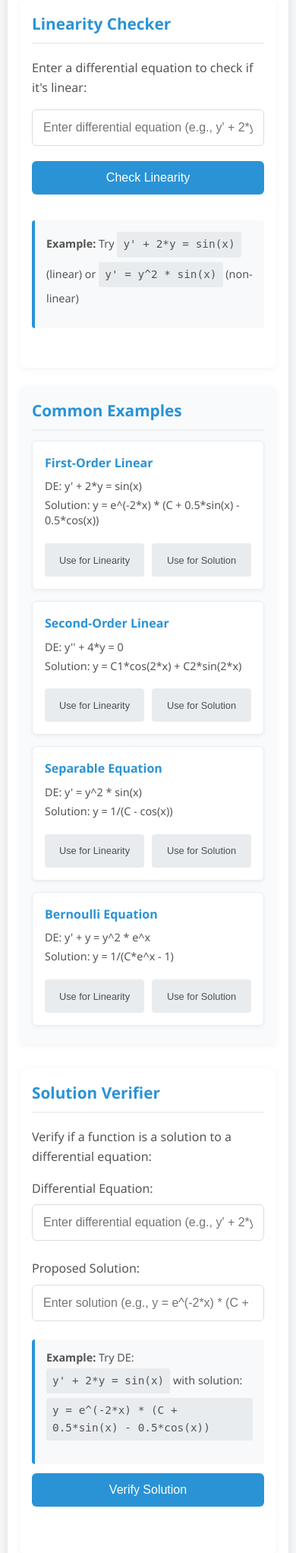
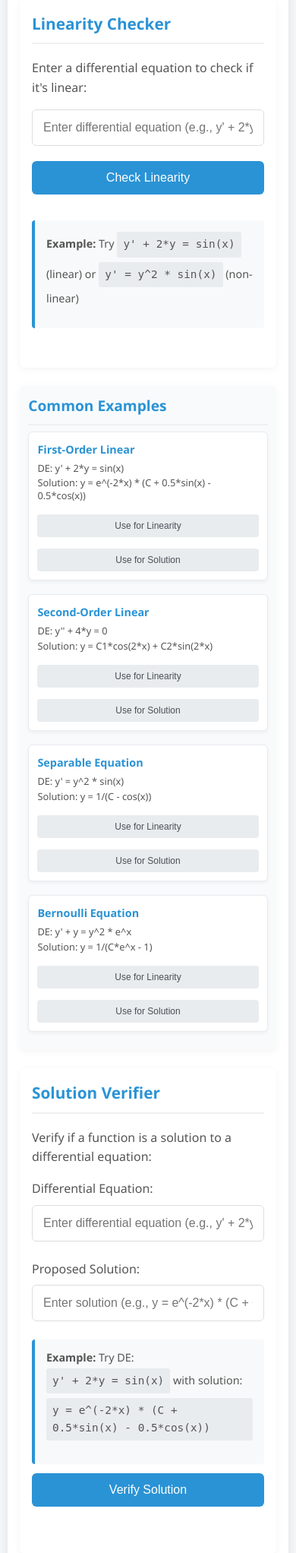
Before and after one commit to Saadanjum0/differentialeq, a Flask app: page / in a window 390 px wide. Shown: the part 183-2227 px from the top of the page at 76% size. Run offline with Flask 2, Linux system fonts and the light colour scheme.

Commit message:
Improve mobile responsiveness for examples section

```diff
--- a/static/css/styles.css
+++ b/static/css/styles.css
@@ -489,11 +489,47 @@ footer {
 
     /* Improve example boxes for mobile */
     .example-box {
-        padding: 1rem;
+        padding: 0.8rem;
     }
 
     .example-box:hover {
         transform: none; /* Disable hover effect on mobile */
+    }
+
+    /* Make examples more compact on mobile */
+    .example-grid-compact {
+        gap: 10px;
+    }
+
+    #quick-examples {
+        padding: 0.8rem;
+    }
+
+    #quick-examples .example-box {
+        padding: 0.8rem;
+    }
+
+    #quick-examples .example-box h3 {
+        font-size: 0.9rem;
+        margin-bottom: 0.3rem;
+    }
+
+    #quick-examples .example-box p {
+        font-size: 0.8rem;
+        margin-bottom: 0.2rem;
+        line-height: 1.3;
+    }
+
+    #quick-examples .button-group {
+        margin-top: 0.4rem;
+        flex-direction: column;
+        gap: 5px;
+    }
+
+    #quick-examples .use-example-btn {
+        padding: 5px;
+        font-size: 0.75rem;
+        min-height: 30px;
     }
 
     /* Adjust footer for mobile */
@@ -515,12 +551,20 @@ footer {
 
     .example-grid-compact {
         grid-template-columns: 1fr;
+        margin: 0.3rem 0;
     }
 
     /* Make buttons larger for easier tapping */
-    .btn, .use-example-btn {
+    .btn {
         padding: 12px;
         font-size: 1rem;
+    }
+
+    /* But keep example buttons smaller */
+    .use-example-btn {
+        padding: 8px 5px;
+        font-size: 0.75rem;
+        min-height: 36px;
     }
 
     /* Increase spacing between elements */
@@ -540,11 +584,61 @@ footer {
         margin: 3px 0;
         padding: 5px 8px;
     }
+
+    /* Make examples section more compact */
+    #quick-examples {
+        margin-bottom: 1.5rem;
+        padding: 0.7rem;
+    }
+
+    #quick-examples h2 {
+        margin-bottom: 0.5rem;
+        font-size: 1.2rem;
+    }
+
+    #quick-examples .example-box {
+        padding: 0.7rem;
+        margin-bottom: 0.5rem;
+    }
+}
+
+/* Extra small devices */
+@media (max-width: 360px) {
+    header h1 {
+        font-size: 1.3rem;
+    }
+
+    .section h2 {
+        font-size: 1.1rem;
+    }
+
+    #quick-examples .example-box {
+        padding: 0.6rem;
+    }
+
+    #quick-examples .example-box h3 {
+        font-size: 0.85rem;
+    }
+
+    #quick-examples .example-box p {
+        font-size: 0.75rem;
+        line-height: 1.2;
+    }
+
+    .examples-mini {
+        padding: 8px 10px;
+        font-size: 0.8rem;
+    }
+
+    .examples-mini code {
+        padding: 3px 4px;
+        font-size: 0.75rem;
+    }
 }
 
 /* Ensure touch targets are at least 44px x 44px for accessibility */
 @media (max-width: 768px) {
-    .btn, .use-example-btn, input[type="text"], input[type="button"] {
+    .btn, input[type="text"], input[type="button"] {
         min-height: 44px;
     }
 
@@ -558,3 +652,28 @@ footer {
         font-size: 110% !important;
     }
 }
+
+/* Mobile-friendly examples specific styles */
+.mobile-friendly-examples {
+    display: grid;
+    grid-template-columns: repeat(auto-fit, minmax(230px, 1fr));
+    gap: 15px;
+}
+
+@media (max-width: 768px) {
+    .mobile-friendly-examples {
+        grid-template-columns: repeat(auto-fit, minmax(180px, 1fr));
+        gap: 10px;
+    }
+}
+
+@media (max-width: 480px) {
+    .mobile-friendly-examples {
+        grid-template-columns: 1fr;
+        gap: 8px;
+    }
+
+    .mobile-friendly-examples .example-box {
+        margin-bottom: 8px;
+    }
+}
```
Also changed, not shown: static/index.html (+41 -1 lines).
